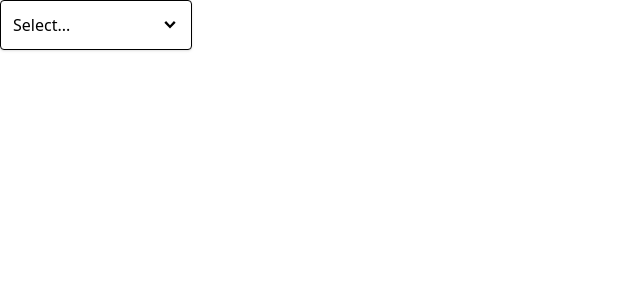
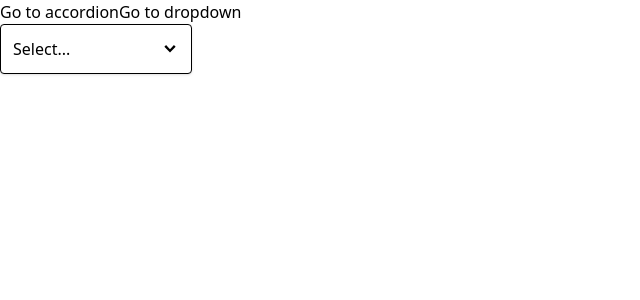
Before and after one commit to mwoolf87/Parsity, a React (Vite) app in the folder ModernReactWithRedux/comps/: page /dropdown in a window 1280 px wide. Shown: the top 300 px of the page, without its empty margins (0-640 px from the left). Built offline with nearby package versions, Linux system fonts and the light colour scheme.

Commit message:
created Route and Link components for navigation, created context directory with navigation provider

```diff
--- a/ModernReactWithRedux/comps/src/App.js
+++ b/ModernReactWithRedux/comps/src/App.js
@@ -1,19 +1,20 @@
-import { useState } from "react";
-import Dropdown from "./components/Dropdown";
+import Link from "./components/Link";
+import Route from "./components/Route";
+import AccordionPage from "./pages/AccordionPage";
+import DropdownPage from "./pages/DropdownPage";
 function App() {
-  const [selection, setSelection] = useState(null);
-
-  const handleSelect = option => {
-    setSelection(option);
-  };
-  const options = [
-    { label: "Red", value: "red" },
-    { label: "Green", value: "green" },
-    { label: "Blue", value: "blue" },
-  ];
   return (
-    <div className="flex">
-      <Dropdown options={options} value={selection} onChange={handleSelect} />
+    <div>
+      <Link to="/accordion">Go to accordion</Link>
+      <Link to="/dropdown">Go to dropdown</Link>
+      <div>
+        <Route path="/accordion">
+          <AccordionPage />
+        </Route>
+        <Route path="/dropdown">
+          <DropdownPage />
+        </Route>
+      </div>
     </div>
   );
 }
--- /dev/null
+++ b/ModernReactWithRedux/comps/src/components/Link.js
@@ -0,0 +1,17 @@
+import { useCallback, useContext } from "react";
+import NavigationContext from "../context/navigation";
+
+function Link({ to, children }) {
+  const { navigate } = useContext(NavigationContext);
+  const handleClick = event => {
+    event.preventDefault();
+    navigate(to);
+  };
+  return (
+    <a onClick={handleClick} src={to}>
+      {children}
+    </a>
+  );
+}
+
+export default Link;
--- /dev/null
+++ b/ModernReactWithRedux/comps/src/components/Route.js
@@ -0,0 +1,12 @@
+import { useContext } from "react";
+import NavigationContext from "../context/navigation";
+
+function Route({ path, children }) {
+  const { currentPath } = useContext(NavigationContext);
+  if (path === currentPath) {
+    return children;
+  }
+  return null;
+}
+
+export default Route;
--- /dev/null
+++ b/ModernReactWithRedux/comps/src/context/navigation.js
@@ -0,0 +1,31 @@
+import { createContext, useEffect, useState } from "react";
+
+const NavigationContext = createContext();
+
+function NavigationProvider({ children }) {
+  const [currentPath, setCurrentPath] = useState(window.location.pathname);
+
+  useEffect(() => {
+    const handler = () => {
+      setCurrentPath(window.location.pathname);
+    };
+    window.addEventListener("popstate", handler);
+    return () => {
+      window.removeEventListener("popstate", handler);
+    };
+  }, []);
+
+  const navigate = to => {
+    window.history.pushState({}, "", to);
+    setCurrentPath(to);
+  };
+
+  return (
+    <NavigationContext.Provider value={{ currentPath, navigate }}>
+      {children}
+    </NavigationContext.Provider>
+  );
+}
+
+export { NavigationProvider };
+export default NavigationContext;
--- a/ModernReactWithRedux/comps/src/index.js
+++ b/ModernReactWithRedux/comps/src/index.js
@@ -2,8 +2,13 @@
 import reactDOM from "react-dom/client";
 import "./index.css";
 import App from "./App.js";
+import { NavigationProvider } from "./context/navigation.js";
 
 const el = document.getElementById("root");
 const root = reactDOM.createRoot(el);
 
-root.render(<App />);
+root.render(
+  <NavigationProvider>
+    <App />
+  </NavigationProvider>
+);
--- /dev/null
+++ b/ModernReactWithRedux/comps/src/pages/DropdownPage.js
@@ -0,0 +1,21 @@
+import { useState } from "react";
+import Dropdown from "../components/Dropdown";
+function DropdownPage() {
+  const [selection, setSelection] = useState(null);
+
+  const handleSelect = option => {
+    setSelection(option);
+  };
+  const options = [
+    { label: "Red", value: "red" },
+    { label: "Green", value: "green" },
+    { label: "Blue", value: "blue" },
+  ];
+  return (
+    <div className="flex">
+      <Dropdown options={options} value={selection} onChange={handleSelect} />
+    </div>
+  );
+}
+
+export default DropdownPage;
```
